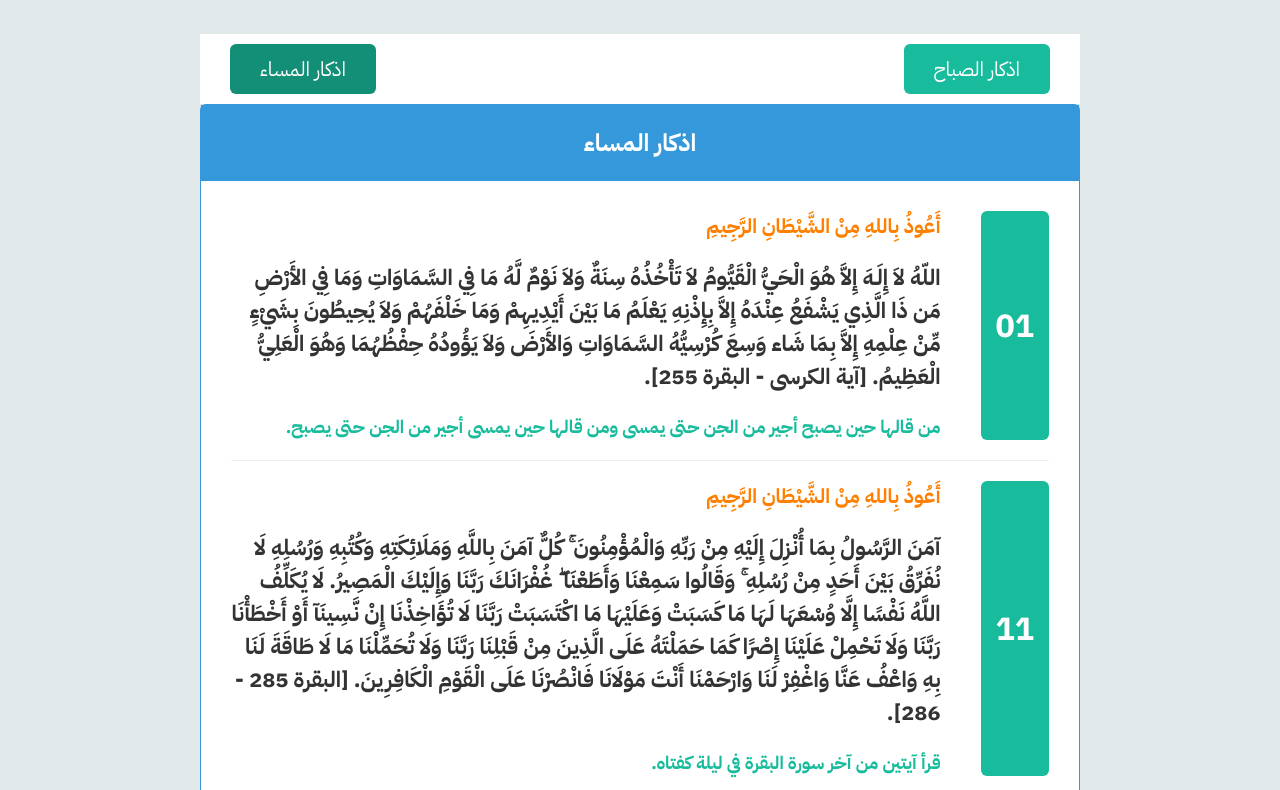
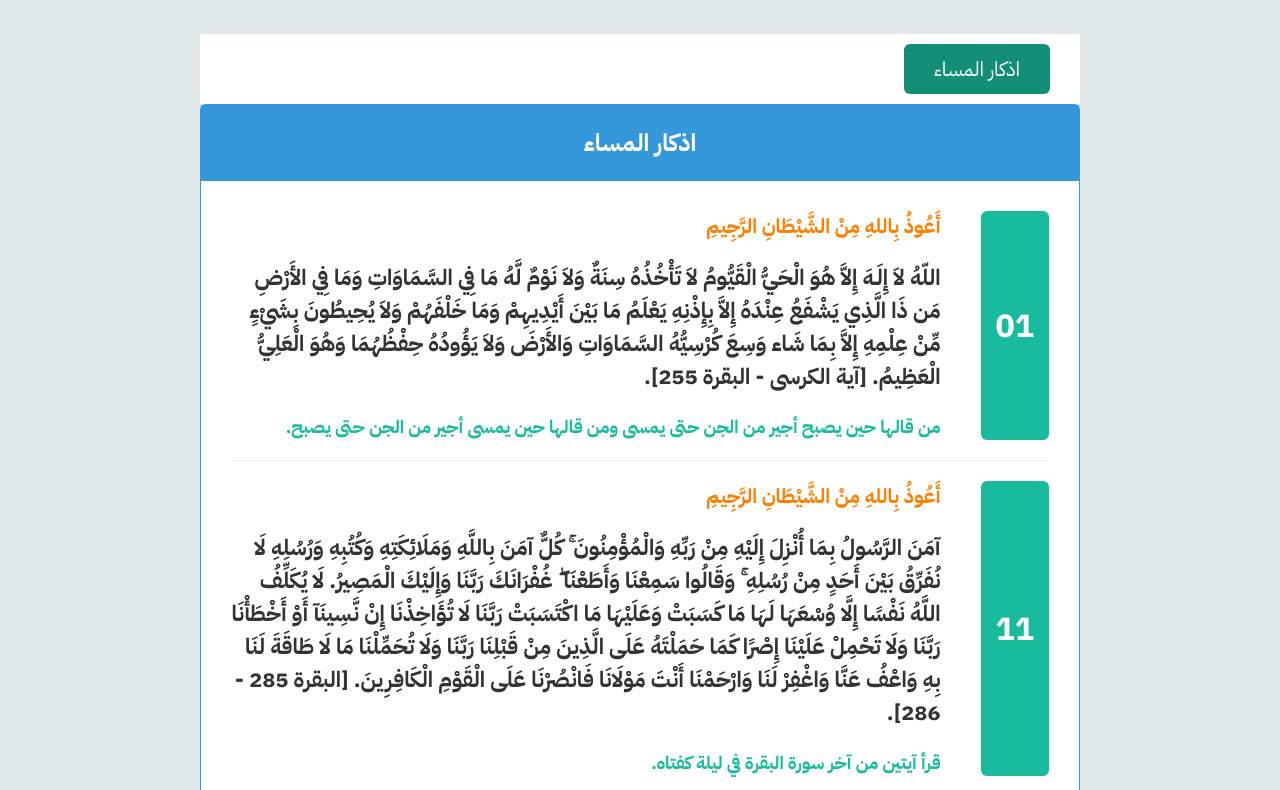
Before and after one commit to anasramadan098/ramadan, a plain HTML site: page index.html in a window 1280 px wide. Shown: the part 111-901 px from the top of the page. Drawn offline with Linux system fonts and the light colour scheme; a web font is replaced by a local one.

Commit message:
Update index.html

```diff
--- a/index.html
+++ b/index.html
@@ -17,7 +17,6 @@
     </header>
     <div class="body">
         <section class="btns">
-            <button>اذكار الصباح</button>
             <button class="active">اذكار المساء</button>
         </section>
         <section class="content">
```
